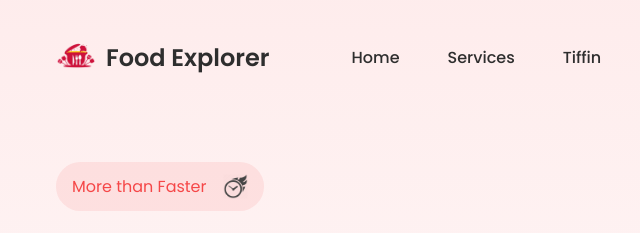
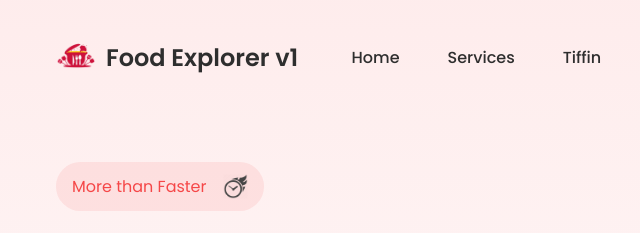
Before and after one commit to AvanishKumarTiwari/mealdash, a plain HTML site: page index.html in a window 1280 px wide. Shown: the top 233 px of the page, 0-640 px from the left. Drawn offline with nearby package versions, Linux system fonts and the light colour scheme.

Commit message:
test cicd

```diff
--- a/index.html
+++ b/index.html
@@ -21,7 +21,7 @@
           <div class="nav__logo">
             <a href="#" class="logo">
               <img src="images/Home/Logo.png" alt="logo" />
-              <span>Food Explorer</span>
+              <span>Food Explorer v1</span>
             </a>
           </div>
           <div class="nav__menu__btn" id="menu-btn">
```
